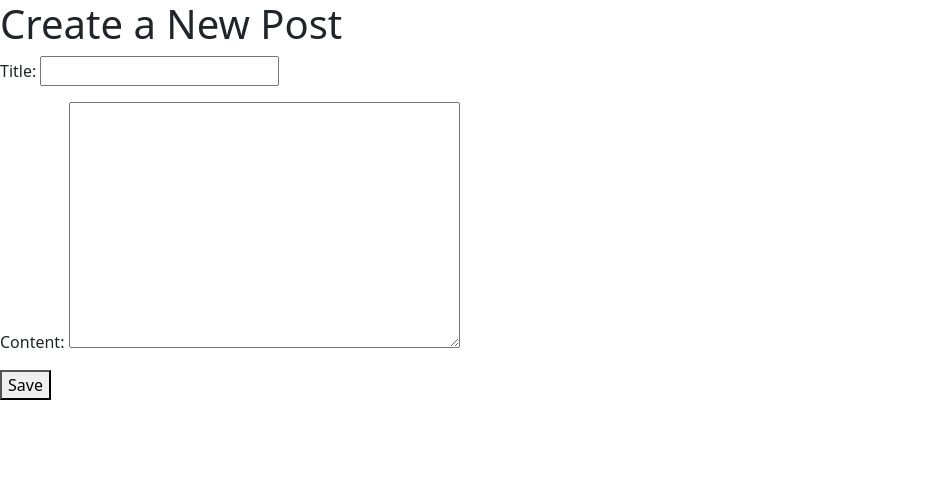
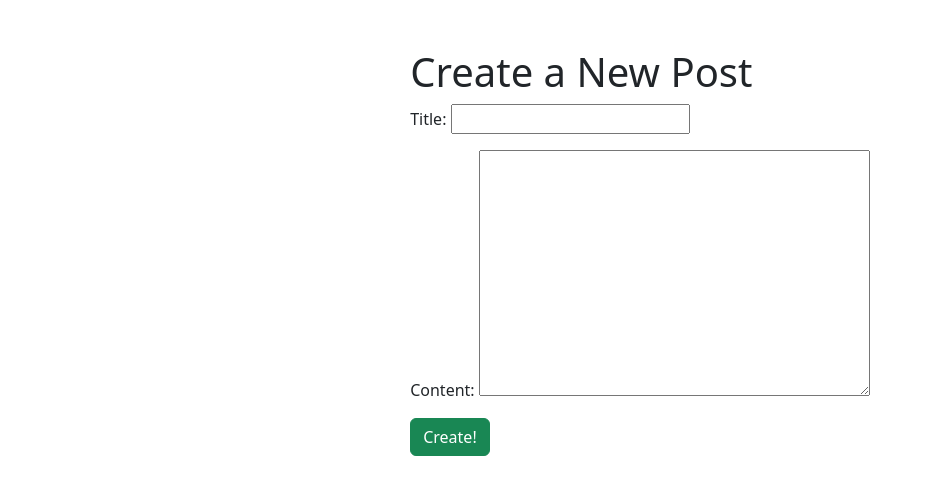
Before and after one commit to samedtorunn/SWE573_Software-Development-Practice_Fall22, a Django app: page /create-post in a window 1280 px wide. Shown: the top 495 px of the page, without its empty margins (0-933 px from the left). Run offline with Django 4.2, Linux system fonts and the light colour scheme.

Commit message:
create-post page added

```diff
--- a/application/templates/application/create_post.html
+++ b/application/templates/application/create_post.html
@@ -1,11 +1,16 @@
 {% extends "application/base.html" %}
 
 {% block body_content  %}
-<h1>Create a New Post</h1>
-
-<form method="post">
-    {% csrf_token %}
-    {{ form.as_p }}
-    <button type="submit">Save</button>
-</form>
+    <div class="row justify-content-md-center">
+        <div class="col-md-auto">
+            <br>
+            <br>
+                <h1>Create a New Post</h1>
+                <form method="post">
+                {% csrf_token %}
+                {{ form.as_p }}
+                <button class="btn btn-success create-post" type="submit">Create!</button>
+            </form>
+        </div>
+    </div>
 {% endblock %}
--- a/application/templates/application/home.html
+++ b/application/templates/application/home.html
@@ -21,6 +21,11 @@
             {% endfor %}
         </div>
         <div class="col">
+            {% if user.is_authenticated %}
+                <br>
+                <br>
+                <a href="/create-post"><button class="btn btn-success create-post" type="submit">+Post</button></a>
+            {% endif %}
         </div>
     </div>
 {% endblock %}
```
